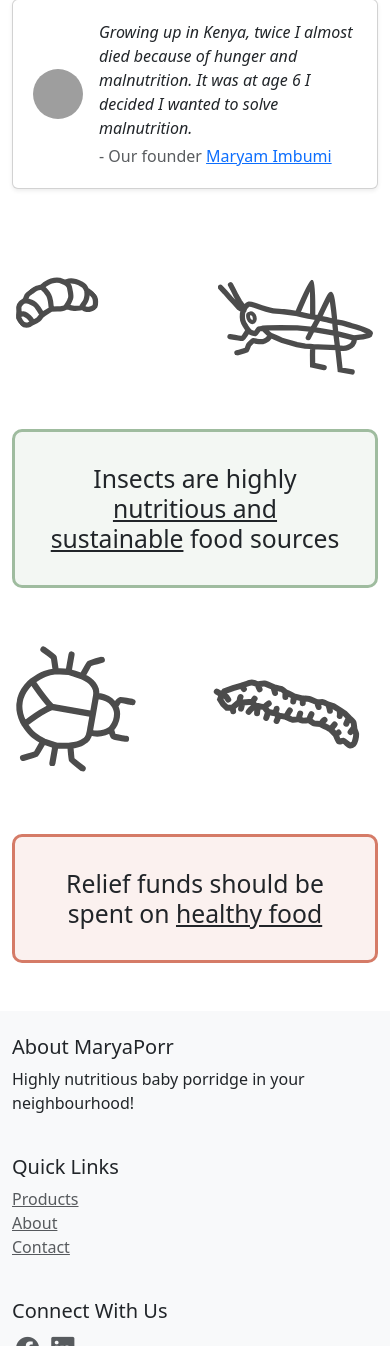
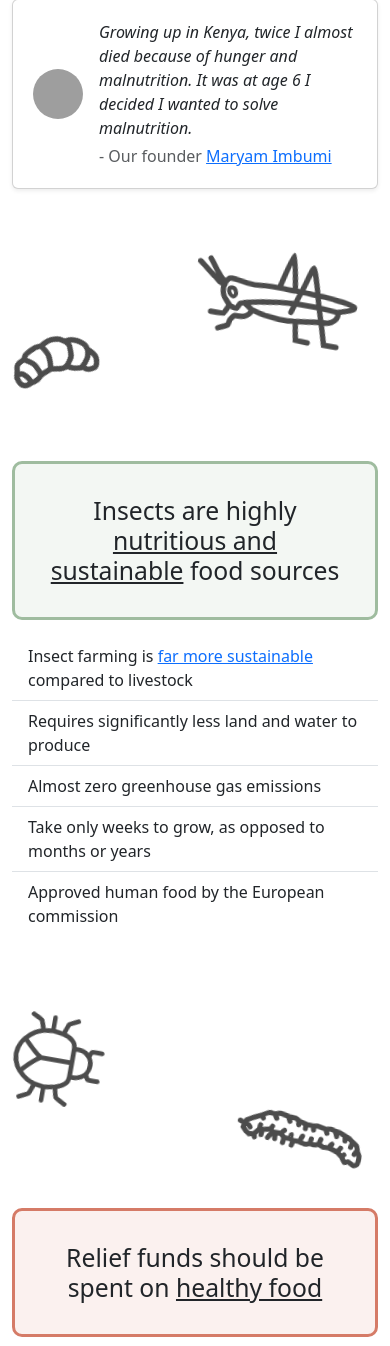
Before and after one commit to robsyc/django-MaryaPorr, a Django app: page / in a window 390 px wide. Shown: the part 2028-3374 px from the top of the page. Run offline with Django 5.2, Linux system fonts and the light colour scheme; parts of the project's set-up code (start-up, migrations or seed data) failed here and were passed over; some libraries are stand-ins or nearby versions; grey boxes are pictures that could not be loaded.

Commit message:
updating the bug illustrations

```diff
--- a/templates/home.html
+++ b/templates/home.html
@@ -153,7 +153,7 @@
 </section>
 
 <section class="sectionReveal">
-  <div class="container-md my-5">
+  <div class="container-md my-5 mb-4 mb-md-5">
     <div class="container-lg my-4 px-md-3">
       <div class="row">
         <div class="col-md-6 mb-4 mb-md-0">
@@ -222,98 +222,83 @@
 <!-- Section: Malnutrition -->
 
 <!-- Section: Insects -->
-<div class="container-fluid p-0 overflow-hidden">
-  <div class="row">
-    <div class="col-6 col-md-2">
-      <div class="bugRevealL">
-        <img
-        class="float-start p-3 float-md-end"
-        style="
-        transform: rotate(-40deg);
-        opacity: 0.7;
-        "
-        src="/static/media/ui/larva.svg" height="90px" alt="Larva graphic">
+<div class="bug-container">
+  <div class="bugRevealR">
+    <img class="grasshopper-svg" src="/static/media/ui/grasshopper.svg" alt="Grasshopper graphic">
   </div>
 </div>
-    <div class="col-md-8 d-none d-md-block"></div>
-    <div class="col-6 col-md-2">
-      <div class="bugRevealR">
-        <img
-        class="float-end p-3 float-md-start"
-        style="
-        transform: rotate(10deg);
-        opacity: 0.7;
-        "
-        src="/static/media/ui/grasshopper.svg" height="120px" alt="Grasshopper graphic">
-      </div>
-    </div>
+<div class="bug-container">
+  <div class="bugRevealL">
+    <img class="larva-svg" src="/static/media/ui/larva.svg" alt="Larva graphic">
   </div>
 </div>
 
-<section class="sectionReveal my-5">
-  <div class="container-md">
+<section class="sectionReveal">
+  <div class="container-md my-5">
+
     <div style="
       background-color: hsl(120, 18%, 96%);;
       border: 3px solid hsl(120, 18%, 68%);
       border-radius: 10px;
       padding: 2em;
-      "
-      class="text-center"
-      >
-      <h2 class="lead my-auto fs-2">
+      margin-bottom: 1em;">
+      <h2 class="lead fs-2 text-center my-auto">
         Insects are highly <u>nutritious and sustainable</u> food sources
       </h2>
     </div>
+
+    <ul class="list-group list-group-flush" style="background-color:rgba(0, 0, 0, 0.0);">
+      <li class="list-group-item" style="background-color:rgba(0, 0, 0, 0.0);">
+        Insect farming is <a href="https://www.frontiersin.org/journals/sustainability/articles/10.3389/frsus.2023.1112950/full">far more sustainable</a> compared to livestock
+      </li>
+      <li class="list-group-item" style="background-color:rgba(0, 0, 0, 0.0);">
+        Requires significantly less land and water to produce
+      </li>
+      <li class="list-group-item" style="background-color:rgba(0, 0, 0, 0.0);">
+        Almost zero greenhouse gas emissions
+      </li>
+      <li class="list-group-item" style="background-color:rgba(0, 0, 0, 0.0);">
+        Take only weeks to grow, as opposed to months or years
+      </li>
+      <li class="list-group-item" style="background-color:rgba(0, 0, 0, 0.0);">
+        Approved human food by the European commission
+      </li>
+    </ul>
+
   </div>
 </section>
+
 <!-- Section: Insects -->
 
 
 <!-- Section: Relief funds -->
-<div class="container-fluid p-0 overflow-hidden">
-  <div class="row">
-    <div class="col-6 col-md-2">
+<div class="bug-container">
   <div class="bugRevealL">
-        <img
-        class="float-start p-3 float-md-end"
-        style="
-        transform: rotate(100deg);
-        opacity: 0.7;
-        "
-        src="/static/media/ui/ladybug.svg" height="150px" alt="Ladybug graphic">
+    <img class="ladybug-svg" src="/static/media/ui/ladybug.svg" alt="Ladybug graphic">
   </div>
 </div>
-    <div class="col-md-8 d-none d-md-block"></div>
-    <div class="col-6 col-md-2">
+<div class="bug-container">
   <div class="bugRevealR">
-        <img
-        class="float-end p-3 float-md-start"
-        style="
-        transform: rotate(10deg);
-        opacity: 0.7;
-        "
-        src="/static/media/ui/worm.svg" height="150px" alt="Worm graphic">
-      </div>
-    </div>
+    <img class="worm-svg" src="/static/media/ui/worm.svg" alt="Worm graphic">
   </div>
 </div>
 
-<section class="sectionReveal my-5">
-  <div class="container-md">
+<section class="sectionReveal">
+  <div class="container-md my-5">
     <div style="
       background-color: hsl(11, 57%, 96%);
       border: 3px solid hsl(11, 57%, 62%);
       border-radius: 10px;
       padding: 2em;
-      "
-      class="text-center"
-      >
-    <h2 class="lead my-auto fs-2">
+      margin-bottom: 1em;
+      ">
+      <h2 class="lead fs-2 text-center my-auto">
         Relief funds should be spent on <u>healthy food</u>
       </h2>
     </div>
   </div>
 </section>
+
 <!-- Section: Relief funds -->
 
 <style>
@@ -431,6 +416,84 @@
       --angle: 360deg;
     }
   }
+
+.bug-container {
+  width: 100%;
+  z-index: -1;
+}
+
+.grasshopper-svg {
+  transform: rotate(10deg);
+  opacity: 0.7;
+  position: absolute;
+  right: 0;
+  padding-right: 2em;
+}
+
+.larva-svg {
+  transform: rotate(-40deg);
+  opacity: 0.7;
+  position: absolute;
+  left: 0;
+  padding-left: 1em;
+}
+
+.worm-svg {
+  transform: rotate(10deg);
+  opacity: 0.7;
+  position: absolute;
+  right: 0;
+  padding-right: 1em;
+}
+
+.ladybug-svg {
+  transform: rotate(100deg);
+  opacity: 0.7;
+  position: absolute;
+  left: 0;
+  padding-left: 2em;
+}
+
+  /* Desktop */
+@media (min-width: 768px) {
+  .larva-svg {
+    height: 100px;
+    padding-left: 2em;
+  }
+  .grasshopper-svg {
+    height: 160px;
+    padding-right: 2em;
+  }
+  .ladybug-svg {
+    height: 160px;
+    padding-left: 4em;
+  }
+  .worm-svg {
+    height: 150px;
+    padding-right: 2em;
+  }
+}
+
+/* Mobile */
+@media (max-width: 767px) {
+  .bug-container {
+    width: 100%;
+    padding: 1em;
+    padding-bottom: 4.5em;
+  }
+  .larva-svg {
+    height: 60px;
+  }
+  .grasshopper-svg {
+    height: 90px;
+  }
+  .ladybug-svg {
+    height: 90px;
+  }
+  .worm-svg {
+    height: 100px;
+  }
+}
 </style>
 
 <script>
--- a/templates/master.html
+++ b/templates/master.html
@@ -39,7 +39,7 @@
         </div>
     </nav>
 
-    <main>
+    <main style="overflow: hidden;">
         {% block content %}
         {% endblock %}
     </main>
--- a/templates/products.html
+++ b/templates/products.html
@@ -14,7 +14,7 @@
   <div class="row">
     <div class="col-md-6">
         <div class="card shadow-sm m-3 m-lg-5">
-            <img src="/static/media/img/porride_in_funnel.jpg" class="card-img-top" alt="Mealworm-fortified porridge">
+            <img src="/static/media/products/xtra_boogie_porr.jpg" class="card-img-top" alt="Mealworm-fortified porridge">
             <div class="card-body">
                 <h5 class="card-title">Mealworm-fortified porridge</h5>
                 <p class="card-text">
@@ -30,7 +30,7 @@
     </div>
     <div class="col-md-6">
         <div class="card shadow-sm m-3 m-lg-5">
-            <img src="/static/media/img/porride_in_funnel.jpg" class="card-img-top" alt="Mealworm-fortified porridge">
+            <img src="/static/media/products/porridge.jpg" class="card-img-top" alt="Mealworm-fortified porridge">
             <div class="card-body">
                 <h5 class="card-title">Cricket-fortified porridge</h5>
                 <p class="card-text">
```
Lines whose indentation alone changed are shown as unchanged.
